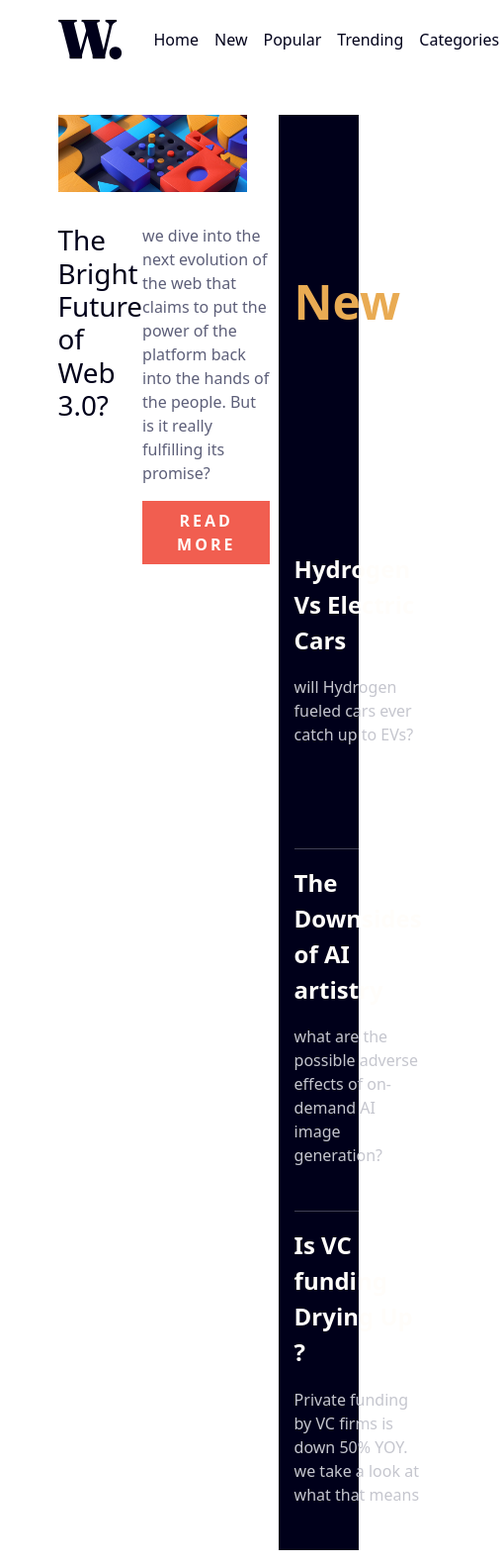
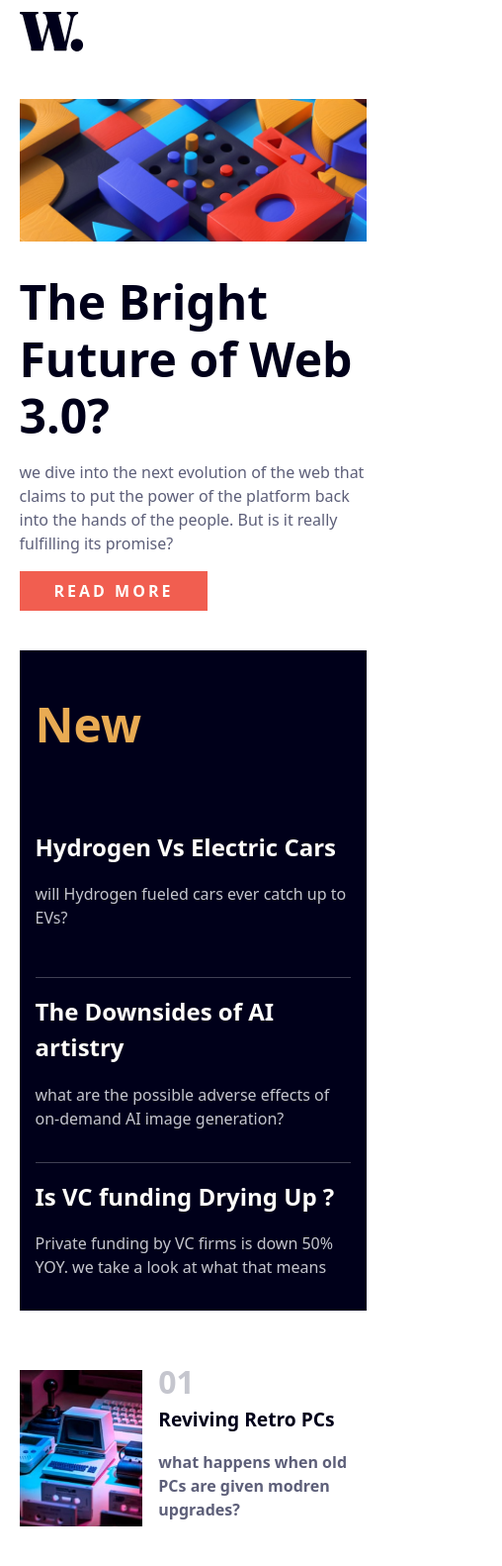
Before and after one commit to RaghadAlmughidi/trainnig, a plain HTML site: page index.html in a window 390 px wide. Shown: the top 1582 px of the page at 99% size, 508 px wide, since content can reach past the window. Drawn offline with nearby package versions, Linux system fonts and the light colour scheme.

Commit message:
phone version are done
 with resizing fonts

```diff
--- a/index.html
+++ b/index.html
@@ -44,7 +44,7 @@
                 <div class="mainSection_left--img">
                     <img src="/img/image-web-3-desktop.jpg" alt="web 3.1 image">
                     <div class="mainSection_left_artical">
-                        <h1 class="mainSection_left_artical--heading">The Bright <br> Future of <br> Web 3.0?</h1>
+                        <h1 class="mainSection_left_artical--heading">The Bright Future of Web 3.0?</h1>
                         <div class="mainSection_left_artical_description">
                             <p>we dive into the next evolution of the web that claims to put the power of the platform back into the hands of the people. But is it really fulfilling its promise?</p>
                             <button class="mainSection_left_artical_description--btn"> READ MORE</button>
--- a/style.css
+++ b/style.css
@@ -1,5 +1,5 @@
 @import url('https://fonts.googleapis.com/css2?family=Inter:wght@400;500;700&display=swap');
-:root {
+ :root {
     --SoftOrange: hsl(35, 77%, 62%);
     --SoftRed: hsl(5, 85%, 63%);
     --OffWhite: hsl(36, 100%, 99%);
@@ -17,6 +17,7 @@ html {
 
 body {
     background-color: var(--OffWhite);
+    margin: 0 auto;
 }
 
 .wrapper {
@@ -31,12 +32,6 @@ li a {
     text-decoration: none;
     color: var(--VeryDarkBlue);
     cursor: pointer;
-}
-
-h1 {
-    font-size: 3.5rem;
-    color: var(--VeryDarkBlue);
-    font-weight: 700;
 }
 
 p {
@@ -97,6 +92,13 @@ li a:hover {
     margin-top: 2rem;
 }
 
+h1.mainSection_left_artical--heading {
+    font-size: 3rem;
+    color: var(--VeryDarkBlue);
+    font-weight: 700;
+    width: 70%;
+}
+
 .mainSection_left_artical_description--btn {
     color: var(--OffWhite);
     background-color: var(--SoftRed);
@@ -126,7 +128,7 @@ li a:hover {
 .mainSetion_right_content {
     padding: 1rem 1rem;
     display: grid;
-    grid-template-rows: repeat(4, 1fr);
+    grid-template-rows: repeat(4, .8fr);
     align-items: center;
     justify-content: space-between;
 }
@@ -135,6 +137,7 @@ li a:hover {
     font-size: 3rem;
     color: var(--SoftOrange);
     font-weight: 700;
+    padding-bottom: 1.5rem;
 }
 
 .mainSetion_right_content hr {
@@ -174,6 +177,7 @@ li a:hover {
 
 .cardsSection_card {
     display: flex;
+    align-items: center;
 }
 
 .cardsSection_card--img img {
@@ -187,7 +191,7 @@ li a:hover {
     width: 100%;
 }
 
-.cardsSection_card--content {
+.cardsSection_card--content span {
     color: var(--GrayishBlue);
     font-size: 2rem;
     font-weight: 700;
@@ -214,3 +218,94 @@ li a:hover {
     color: var(--SoftRed);
     cursor: pointer;
 }
+
+
+/*==============responsive devices==============*/
+
+@media screen and (max-width: 992px) {
+    .wrapper {
+        padding: 3% 2%;
+    }
+    .mainSection_right {
+        width: 40%;
+    }
+    .cardsSection_card {
+        margin-right: .20rem;
+    }
+    .cardsSection_card--cardDiscription {
+        padding-right: 0rem;
+        font-size: .8rem;
+    }
+    .cardsSection_card--cardHeading a {
+        font-size: .899rem;
+    }
+}
+
+@media screen and (max-width: 600px) {
+    .header_nav {
+        display: none;
+    }
+    .wrapper {
+        padding: 3% 5%;
+    }
+    .mainSection {
+        flex-direction: column;
+        align-items: center;
+        justify-content: space-between;
+    }
+    .mainSection_right,
+    .mainSection_left {
+        width: 100%;
+    }
+    .mainSection_left_artical {
+        grid-template-columns: repeat(1, 1fr);
+        margin-top: 2rem;
+    }
+    h1.mainSection_left_artical--heading {
+        width: 80%;
+    }
+    .cardsSection {
+        grid-template-columns: repeat(1, 1fr);
+        row-gap: 2rem;
+    }
+    .cardsSection_card--cardHeading a {
+        font-size: 1.2rem;
+    }
+    .cardsSection_card--cardDiscription {
+        padding-right: 0rem;
+        font-size: 1rem;
+    }
+    .mainSection_left_artical_description {
+        padding: .5rem 0;
+    }
+}
+
+@media screen and (max-width: 480px) {
+    h1.mainSection_left_artical--heading {
+        width: 100%;
+    }
+}
+
+@media screen and (max-width: 320px) {
+    h1.mainSection_left_artical--heading {
+        font-size: 2rem;
+    }
+    .mainSetion_right_content h2 {
+        font-size: 2.5rem;
+        padding-bottom: .5rem;
+    }
+    .leatesNews--heading a {
+        font-size: 1rem;
+    }
+    .cardsSection_card--content span {}
+    .cardsSection_card--cardHeading a {
+        font-size: 1rem;
+    }
+    .cardsSection_card--content span {
+        font-size: 1.5rem;
+        padding-bottom: .3rem;
+    }
+    .cardsSection_card--cardDiscription {
+        font-size: .8rem;
+    }
+}
```
